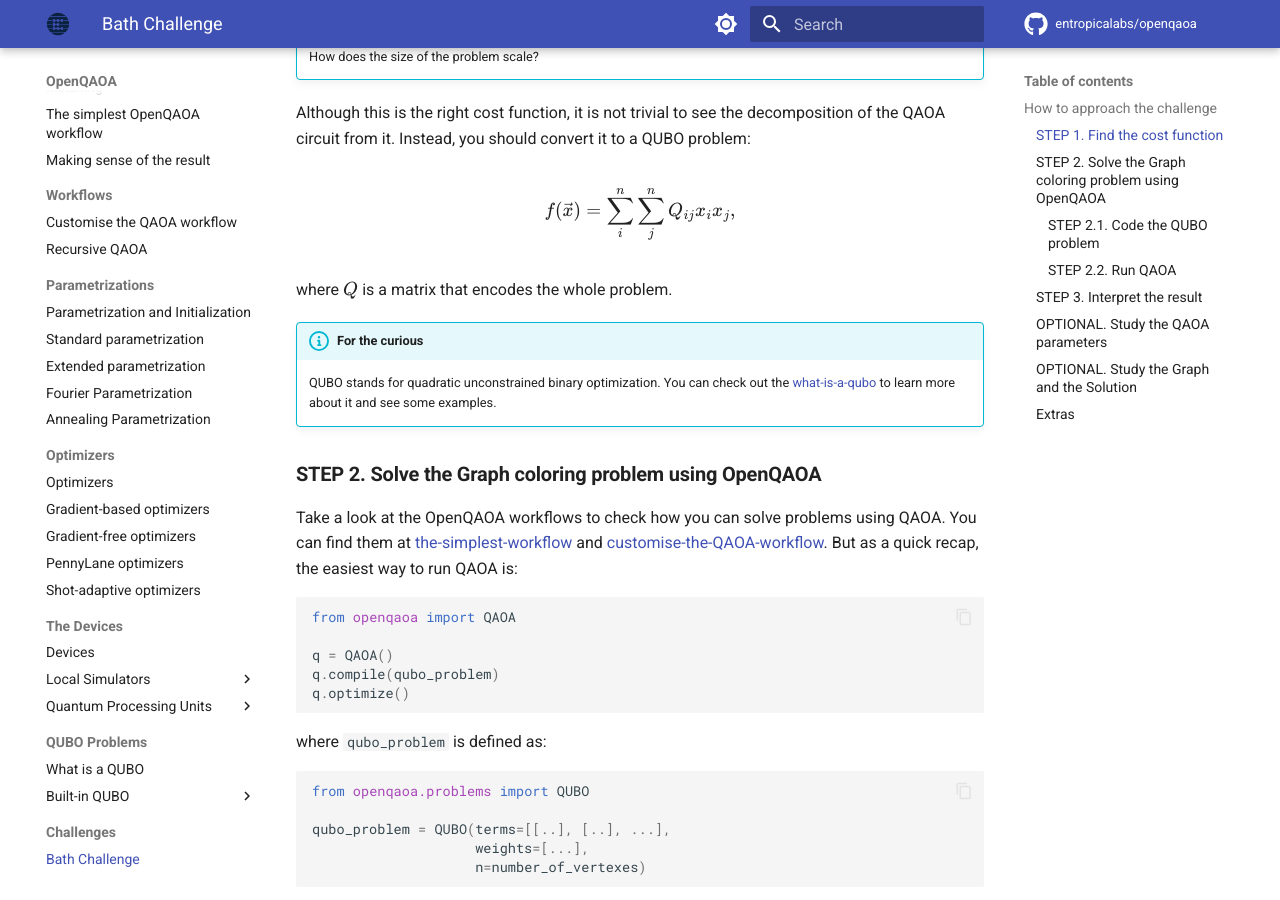
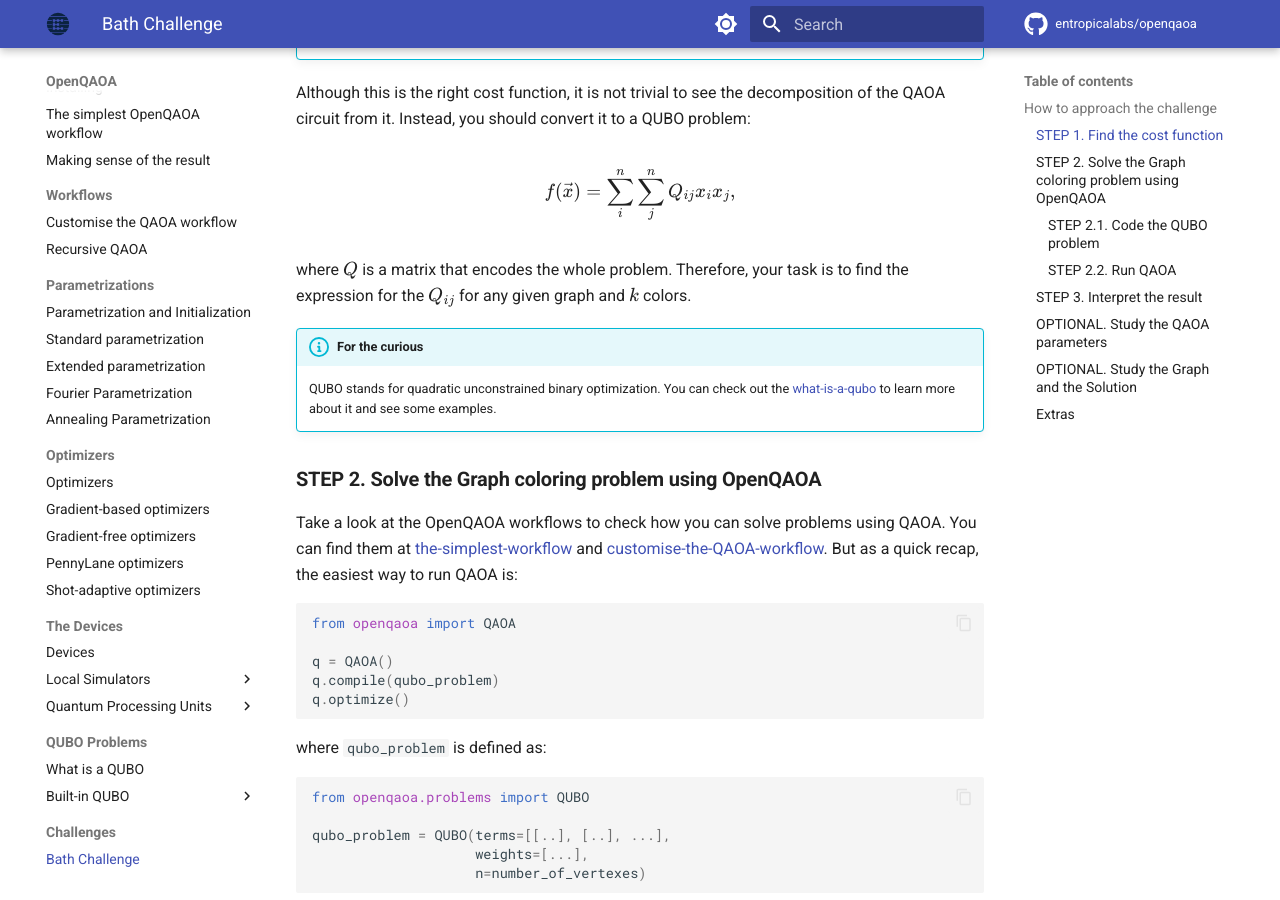
Before and after one commit to entropicalabs/openqaoa-website, an MkDocs documentation site: the page built from docs/hackatons/bath-challenge.md, in a window 1280 px wide and 900 px high, scrolled down 2175 px. Built offline with MkDocs 1.6.1 and Material for MkDocs 9.7.7, drawn with Linux system fonts in a browser that asks for light colours; comment, search, counter and statistics services are not loaded; some of the changed text lies outside the part shown.

Commit message:
challenge updated

```diff
--- a/docs/hackatons/bath-challenge.md
+++ b/docs/hackatons/bath-challenge.md
@@ -23,9 +23,12 @@ The last section includes some ideas on how to further explore the challenge.
 
 ###  **STEP 1. Find the cost function**
 
-First things first: what are we trying to do? We are given a graph with $N$ vertexes and some connectivity, and a set of $k$ colors. The optimization problem then is to **find a color for each vertex such that no edge connects two vertexes of same color.** Two simple examples are given by the following choices of graphs and coloring:
+First things first: what are we trying to do? We are given a graph with $N$ vertexes and some connectivity, and a set of $k$ colors. The optimization problem then is to **find a color for each vertex such that no edge connects two vertexes of same color.** Four simple examples are given by the following choices of graphs and coloring:
 
-![graph_coloring](../img/Greedy_colourings.svg.png)
+<img src="/img/graph-ex-1.png" alt="graph1" width="40%" style="display: float; margin-right: 2.5%; margin-left: 2.5%;">
+<img src="/img/graph-ex-2.png" alt="graph2" width="40%" style="display: float; margin-right: 2.5%; margin-left: 2.5%;">
+<img src="/img/graph-ex-3.png" alt="graph3" width="40%" style="display: float; margin-right: 2.5%; margin-left: 2.5%;">
+<img src="/img/graph-ex-4.png" alt="graph4" width="40%" style="display: float; margin-right: 2.5%; margin-left: 2.5%;">
 
 
 
@@ -51,7 +54,7 @@ Although this is the right cost function, it is not trivial to see the decomposi
 
 $$ f(\vec x) = \sum_i^n \sum_j^n Q_{ij} x_ix_j,$$
 
-where $Q$ is a matrix that encodes the whole problem.
+where $Q$ is a matrix that encodes the whole problem. Therefore, your task is to find the expression for the $Q_{ij}$ for any given graph and $k$ colors.
 
 !!! info "For the curious"
     QUBO stands for quadratic unconstrained binary optimization. You can check out the [what-is-a-qubo](/docs/problems/what-is-a-qubo.md) to learn more about it and see some examples.
```
Also changed, not shown: docs/img/graph-ex-1.png (added), docs/img/graph-ex-2.png (added), docs/img/graph-ex-3.png (added), docs/img/graph-ex-4.png (added).
